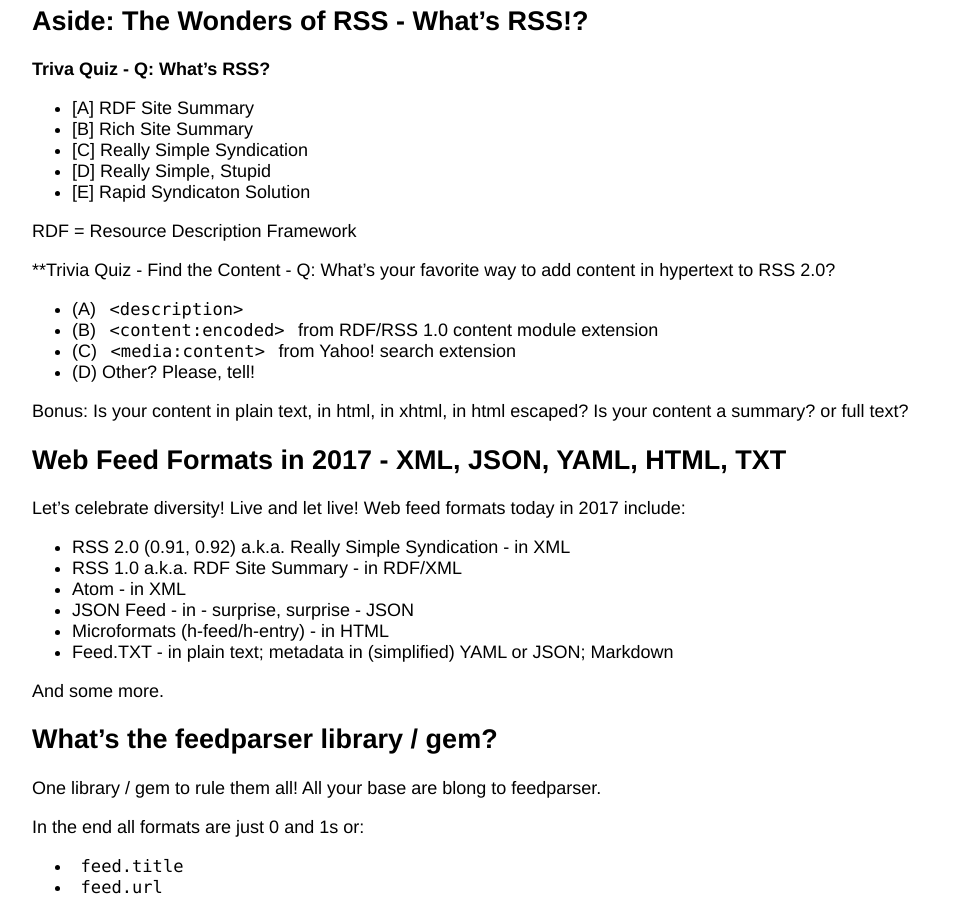
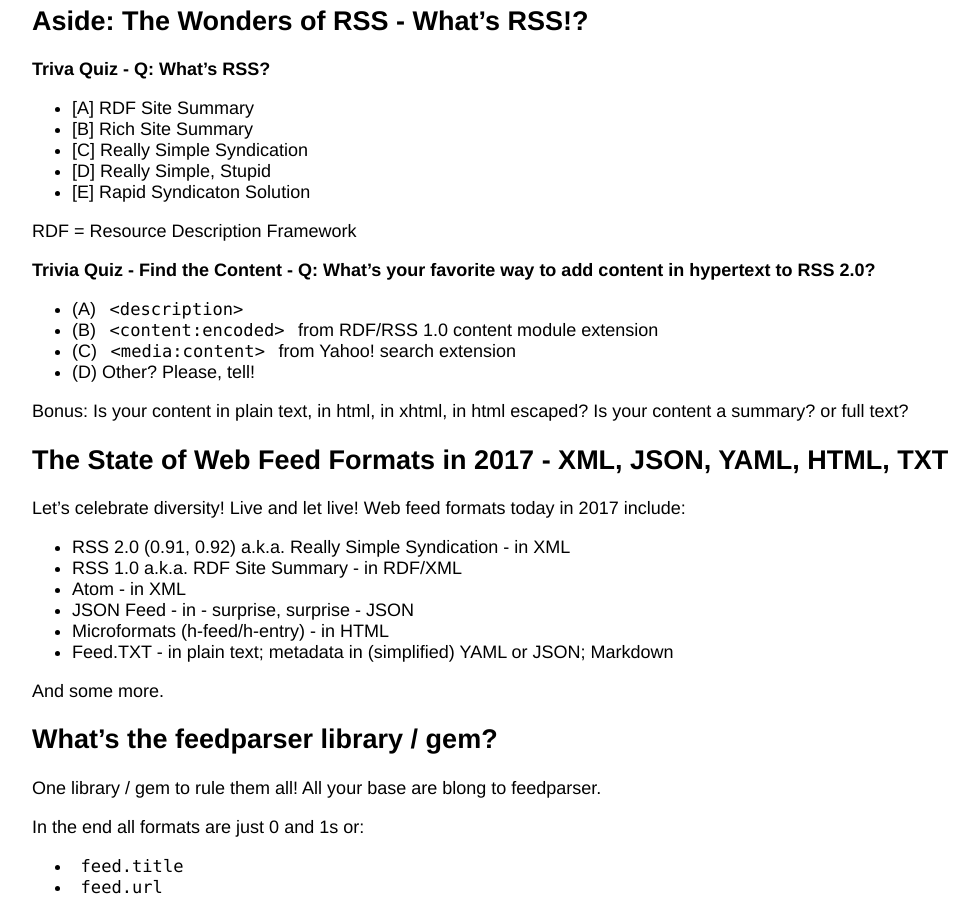
Before and after one commit to wongatron/calendar, a Jekyll site: the page built from 08-feedparser.md, in a window 1280 px wide and 900 px high, scrolled down 1028 px. Shown: the whole window, without its empty margins (144-1123 px from the left). Built offline with Jekyll 4.4.1, drawn with Linux system fonts in a browser that asks for light colours; our own code applies the rules of GitHub Pages for plain Markdown files; some of the changed text lies outside the part shown.

Commit message:
Update 08-feedparser.md

```diff
--- a/08-feedparser.md
+++ b/08-feedparser.md
@@ -1,7 +1,7 @@
 _The Future of Online News - The Future of Facebook & Co - Web Feeds, Web Feeds, Web Feeds_
 
 
-# feedparser library / gem - Read Web Feeds in XML, HTML, JSON, TXT and more; Build Your Own News Reader from Scratch in 20 Lines
+# feedparser library / gem - Read Web Feeds in XML, HTML, JSON, TXT and More; Build Your Own News Reader from Scratch in 20 Lines
 
 github: [feedparser/feedparser](https://github.com/feedparser/feedparser),
 rubygems: [feedparser](https://rubygems.org/gems/feedparser)
@@ -60,7 +60,7 @@ Example:
 RDF = Resource Description Framework
 
 
-**Trivia Quiz - Find the Content - Q: What's your favorite way to add content in hypertext to RSS 2.0?
+**Trivia Quiz - Find the Content - Q: What's your favorite way to add content in hypertext to RSS 2.0?**
 
 - (A) `<description>`
 - (B) `<content:encoded>`  from RDF/RSS 1.0 content module extension
@@ -72,7 +72,7 @@ Is your content a summary? or full text?
 
 
 
-## Web Feed Formats in 2017 - XML, JSON, YAML, HTML, TXT
+## The State of Web Feed Formats in 2017 - XML, JSON, YAML, HTML, TXT
 
 Let's celebrate diversity! Live and let live!
 Web feed formats today in 2017 include:
```
